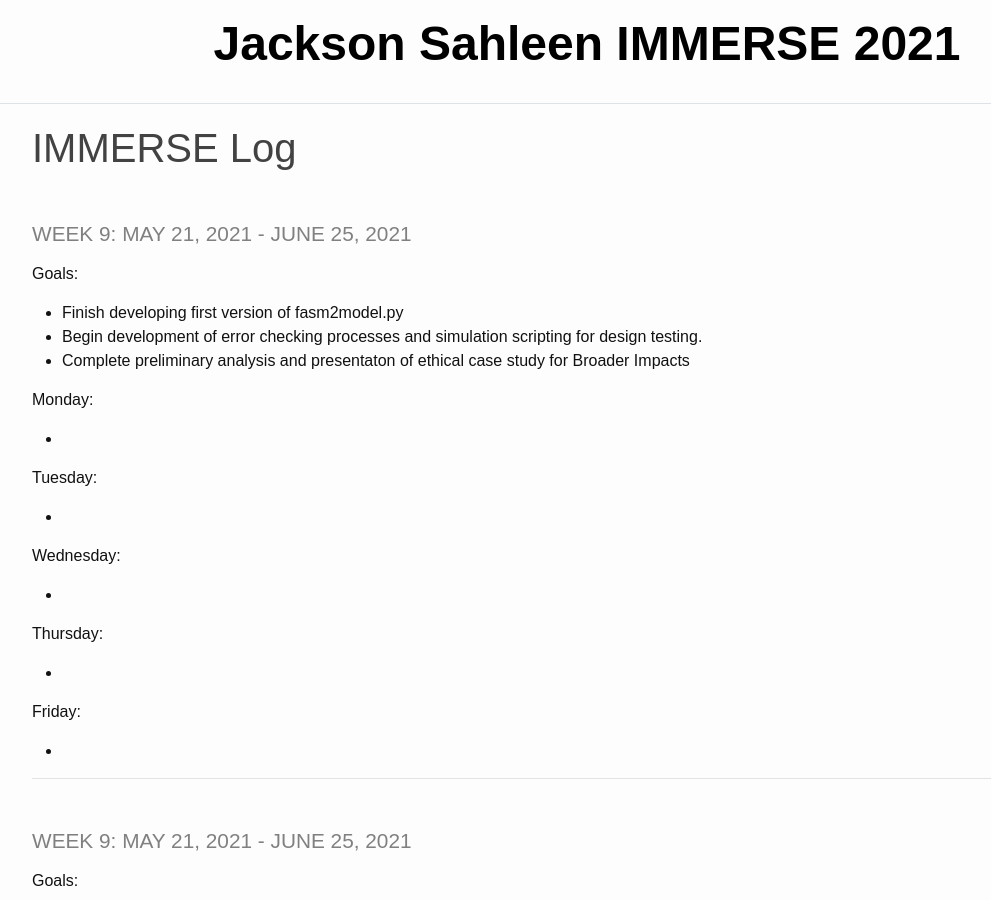
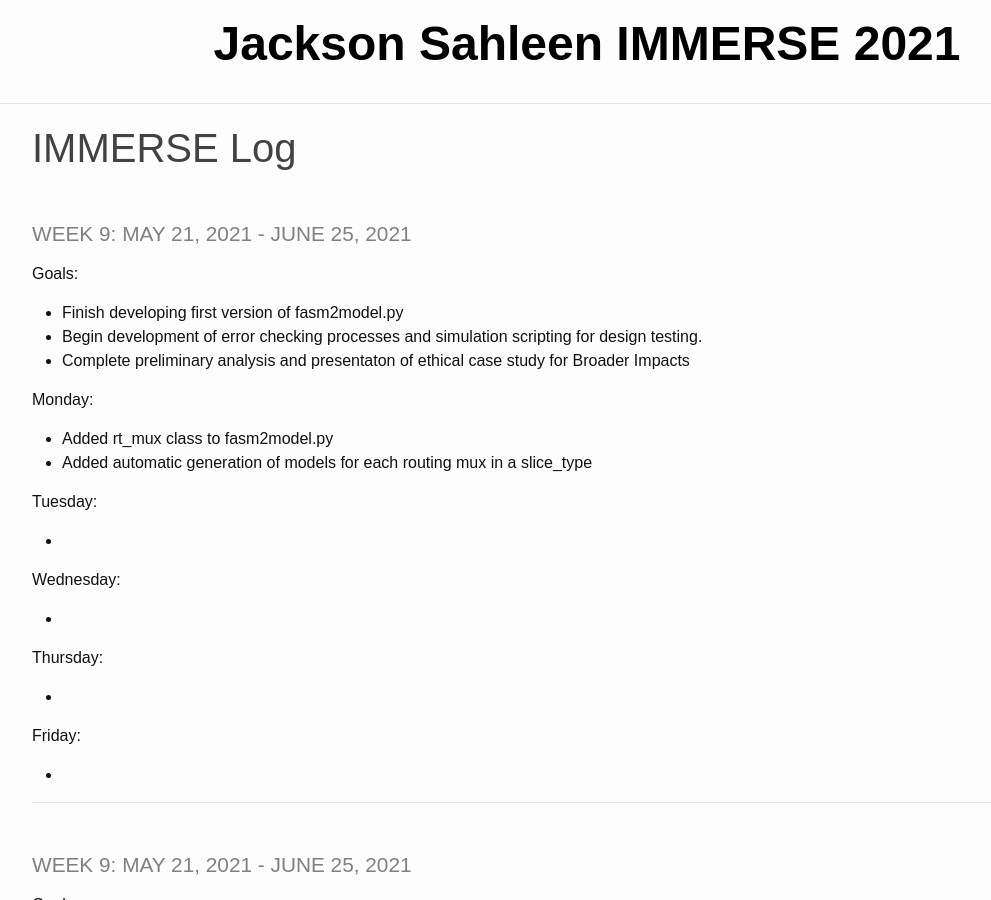
Before and after one commit to JacksonSahleen/IMMERSE_2021_log, a Jekyll site: the page built from _pages/log.md, in a window 1280 px wide and 900 px high. Shown: the whole window, without its empty margins (53-1044 px from the left). Built offline with Jekyll 4.4.1, drawn with Linux system fonts in a browser that asks for light colours.

Commit message:
v4.9: Updated through 6/28/2021

```diff
--- a/_pages/log.md
+++ b/_pages/log.md
@@ -13,7 +13,8 @@ title: IMMERSE Log
 
 **Monday**:
 
--
+- Added rt_mux class to fasm2model.py
+- Added automatic generation of models for each routing mux in a slice_type
 
 **Tuesday**:
 
```
